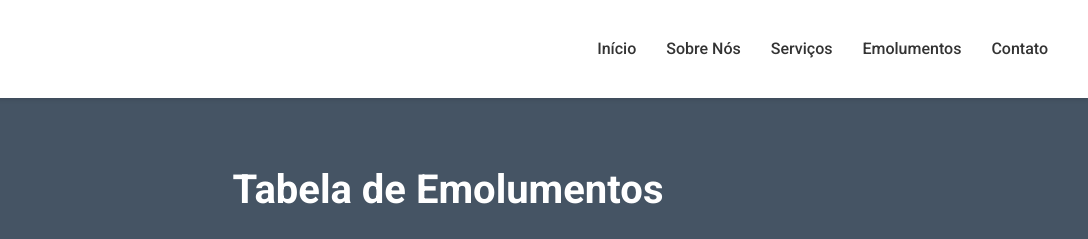
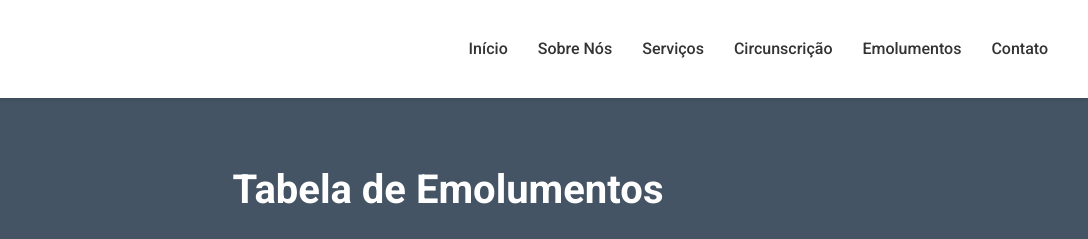
Before and after one commit to tmpcosta/1ripvh, a plain HTML site: page emolumentos-completo.html in a window 1280 px wide. Shown: the top 239 px of the page, 192-1280 px from the left. Drawn offline with Linux system fonts and the light colour scheme.

Commit message:
Mudança em emolumentos para aprecer circunscrição

```diff
--- a/emolumentos-completo.html
+++ b/emolumentos-completo.html
@@ -135,7 +135,8 @@
                     <li><a href="index.html">Início</a></li>
                     <li><a href="sobre.html">Sobre Nós</a></li>
                     <li><a href="servicos.html">Serviços</a></li>
-                    <li><a href="emolumentos.html">Emolumentos</a></li>
+                    <li><a href="circunscricao.html">Circunscrição</a></li>
+                    <li><a href="emolumentos-completo.html">Emolumentos</a></li>
                     <li><a href="contato.html">Contato</a></li>
                 </ul>
             </nav>
```
